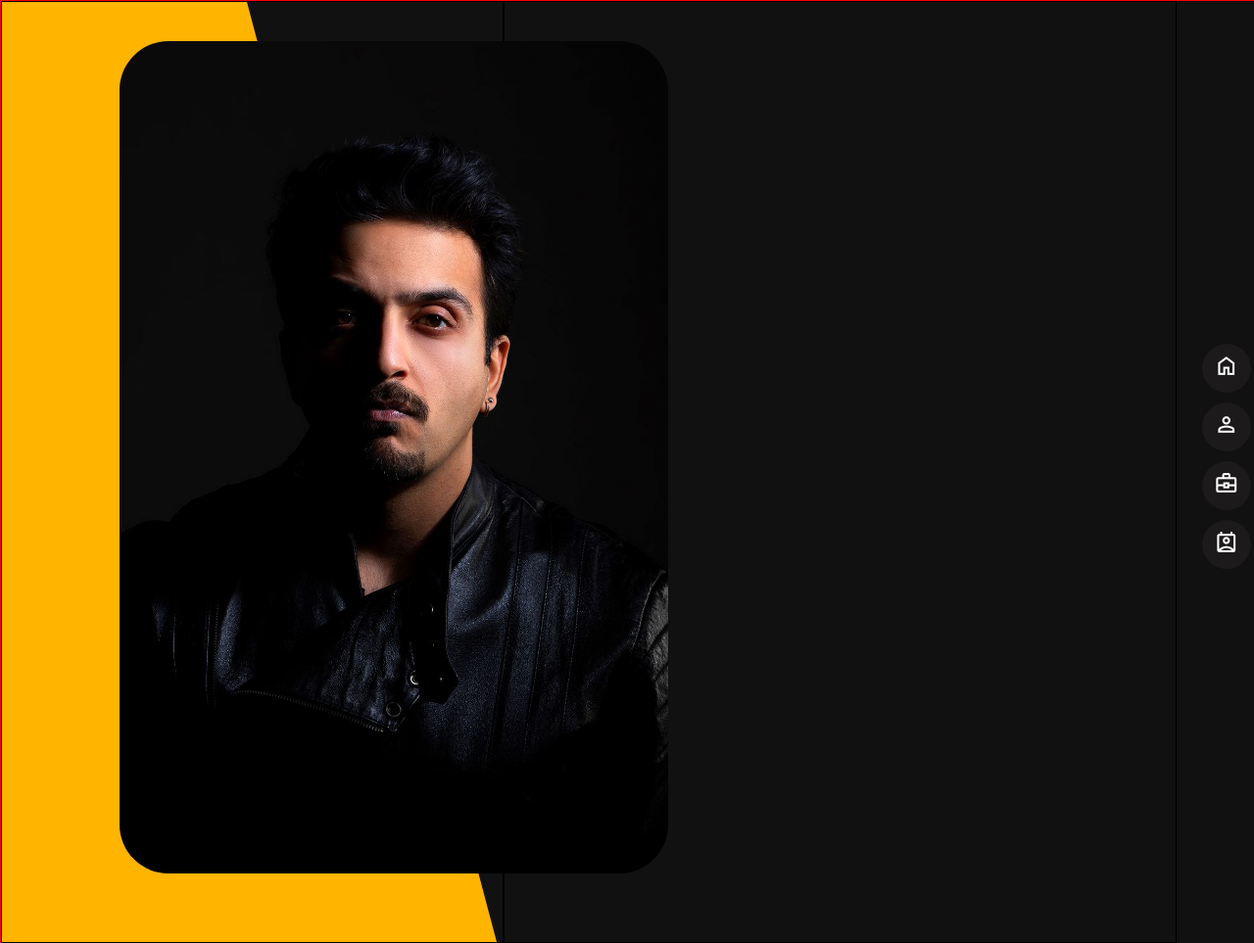
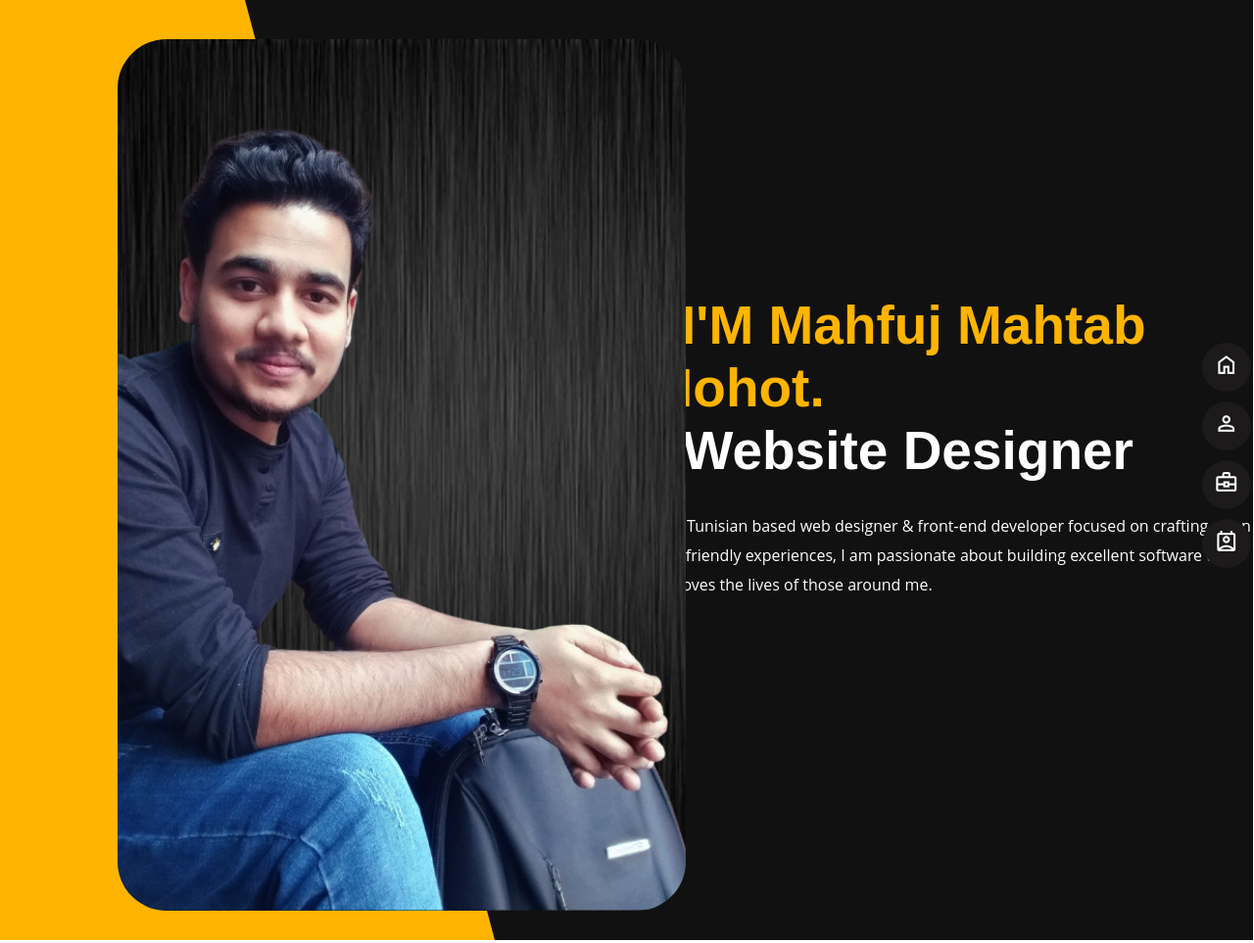
Before and after one commit to mahfuj-mahtab/mahfuj-mahtab-my.github.io, a plain HTML site: page Index.html in a window 1280 px wide. Shown: the whole page at 98% size. Drawn offline with nearby package versions, Linux system fonts and the light colour scheme; a web font is replaced by a local one.

Commit message:
home page done

```diff
--- a/Asset/css/style.css
+++ b/Asset/css/style.css
@@ -6,19 +6,19 @@
     width: 99.9%;
     height: auto;
     background: #111111;
-    border: 1px solid red;
+    /* border: 1px solid red; */
     overflow: hidden;
 }
 .leftcontainer{
     width: 40%;
     height: 960px;
-    border: 1px solid black;
+    /* border: 1px solid black; */
     float: left;
 }
 .rightcontainer{
     width: 53.5%;
     height: 960px;
-    border: 1px solid black;
+    /* border: 1px solid black; */
     float: left;
 }
 .sidebar{
@@ -76,9 +76,29 @@
 }
 .profile_pic{
     margin-top: 40px;
-    width: 560px;
-    height: 850px;
+    width: 580px;
+    height: 890px;
     border-radius: 50px;
     position: relative;
     margin-left: 120px;
 }
+.hi{
+    margin-top: 300px;
+    margin-left: 150px;
+    color: #FFB400;
+    font-size: 55px;
+    font-family: 'Poppins', sans-serif;
+}
+.des{
+    color: white;
+    margin-left: 35px;
+}
+.intro{
+    width: 650px;
+    margin-top: 30px;
+    /* border: 1px solid red; */
+    color: white;
+    font-family: 'Open Sans', sans-serif;
+    line-height: 30px;
+    margin-left: 150px;
+}
--- a/Index.html
+++ b/Index.html
@@ -5,6 +5,13 @@
     <meta http-equiv="X-UA-Compatible" content="IE=edge">
     <meta name="viewport" content="width=device-width, initial-scale=1.0">
     <title>Mahfuj Mahtab Mohot</title>
+    <link rel="preconnect" href="https://fonts.googleapis.com">
+<link rel="preconnect" href="https://fonts.gstatic.com" crossorigin>
+<link href="https://fonts.googleapis.com/css2?family=Rubik&family=Vina+Sans&display=swap" rel="stylesheet">
+
+    <link rel="preconnect" href="https://fonts.googleapis.com">
+<link rel="preconnect" href="https://fonts.gstatic.com" crossorigin>
+<link href="https://fonts.googleapis.com/css2?family=Vina+Sans&display=swap" rel="stylesheet">
     <link rel="stylesheet" href="https://fonts.googleapis.com/css2?family=Material+Symbols+Outlined:opsz,wght,FILL,GRAD@48,400,0,0" />        <link rel="stylesheet" href="Asset/css/style.css">
 </head>
 <body>
@@ -13,9 +20,13 @@
 
             <div class="left_leftcontainer"></div>
 
-            <img src="/Asset/img/1.jpg" alt="" class="profile_pic">
+            <img src="/Asset/img/mohot-final.png" alt="" class="profile_pic">
         </div>
-        <div class="rightcontainer"></div>
+        <div class="rightcontainer">
+            <h1 class="hi">- I'M Mahfuj Mahtab Mohot. <br> <span class="des">Website Designer </span></h1>
+            <p class="intro">I'm a Tunisian based web designer & front‑end developer focused on crafting clean & user‑friendly experiences, I am passionate about building excellent software that improves the lives of those around me.</p>
+
+        </div>
         <div class="sidebar">
             <ul>
                 <li><a class="sidebar_a" href=""><span class="material-symbols-outlined">
```
Also changed, not shown: Asset/img/2.png (added), Asset/img/black-background-lines-scratches-wallpaper-preview.jpg (added), Asset/img/mohot-final.png (added), 1 other file.
